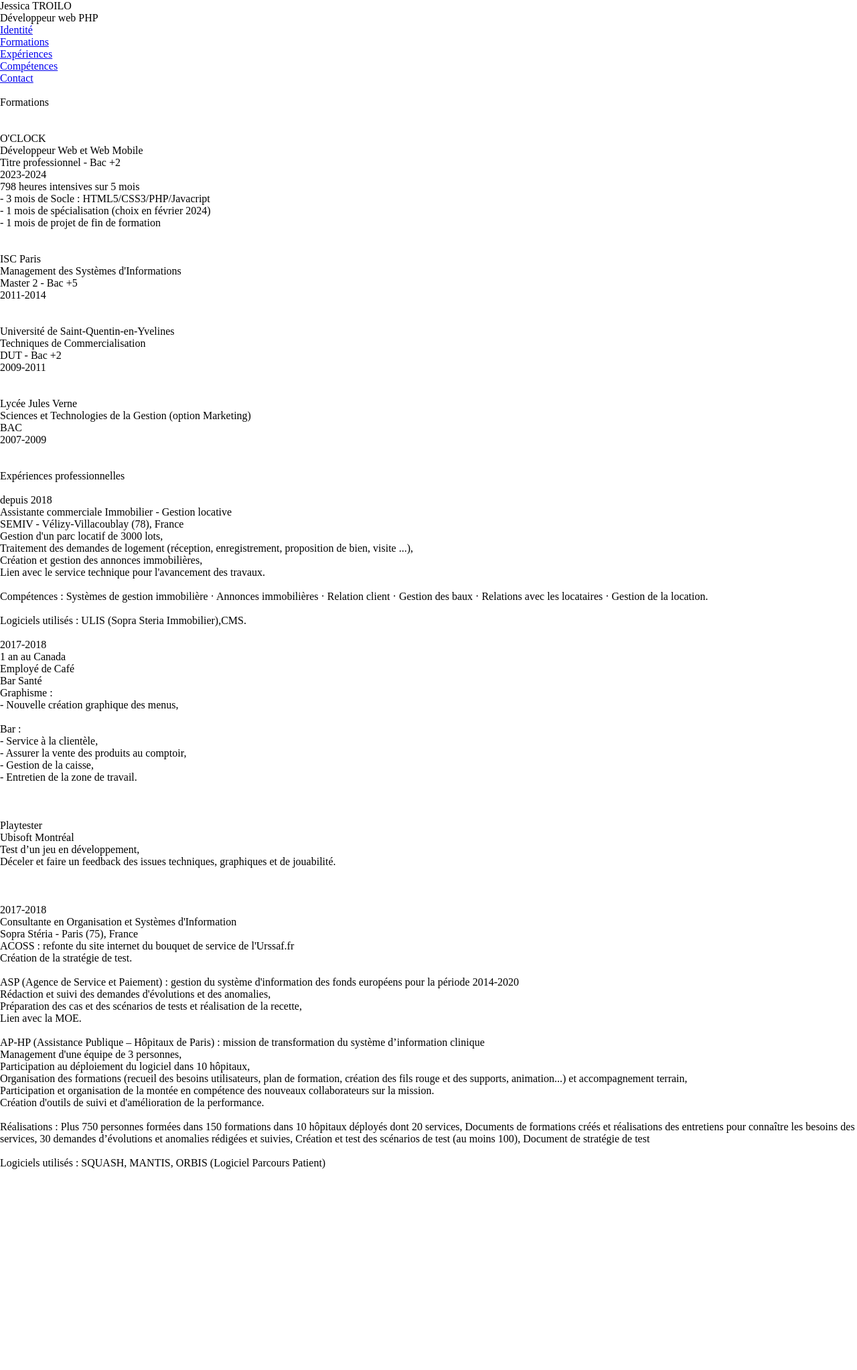
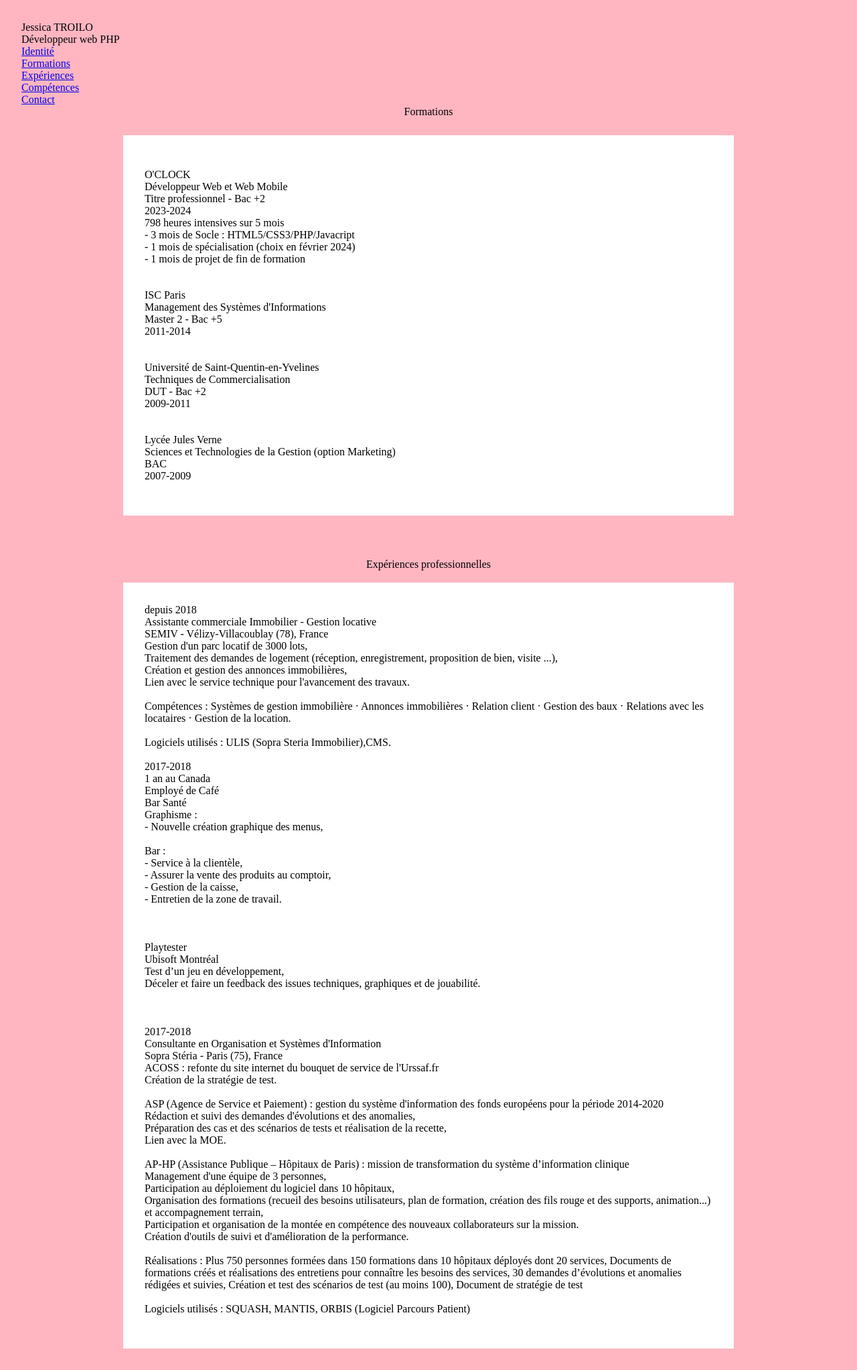
Before and after one commit to jessicatroilo/jessicatroilo.github.io, a PHP site: page /CV/php/index.php in a window 1280 px wide. Shown: the whole page at 67% size. Before the commit the page ends 1746 px from the top, so only its background shows below. Run offline with PHP 8.4, Linux system fonts and the light colour scheme.

Commit message:
HTML /CSS 98

```diff
--- a/css/reset.css
+++ b/css/reset.css
@@ -24,6 +24,7 @@ h5,
 h6 {
     margin:0;
     padding:0;
+
 }
 
 h1,
--- a/css/style.css
+++ b/css/style.css
@@ -1,3 +1,30 @@
-body {
-    border : 2px red;
+#container {
+    background-color : lightpink;
+    display : flex;
+    flex-direction: column;
+    padding : 2em;
+
 }
+
+.main__page {
+    display: flex;
+    flex-direction: column;
+    align-items: center;
+}
+
+.wrapper__education {
+    background-color : white;
+    width: 75%;
+    display : flex;
+    flex-direction: column;
+    padding : 2em;
+    margin : 0.5em 4em 4em;
+}
+
+.wrapper__experience {
+    background-color : white;
+    width: 75%;
+    display : flex;
+    flex-direction: column;
+    padding : 2em;
+}
--- a/php/templates/exp.tpl.php
+++ b/php/templates/exp.tpl.php
@@ -9,6 +9,7 @@ Affichage des données dans le HTML-->
     <img src="" alt="">
     <h3> Expériences professionnelles</h3>
 <br>
+    <div class="wrapper__experience">
         <?php
         foreach ($experience as $experienceKeys => $experienceValue) {
         ?>
@@ -45,10 +46,8 @@ foreach ($experience as $experienceKeys => $experienceValue) {
         </section>
 
         <br>
-
-
         <?php
         } ;
         ?>
-
+    </div>
 </main>
--- a/php/templates/footer.tpl.php
+++ b/php/templates/footer.tpl.php
@@ -1,3 +1,3 @@
-
+      </div>
    </body>
 </html>
--- a/php/templates/form.tpl.php
+++ b/php/templates/form.tpl.php
@@ -4,11 +4,12 @@ les deux fichiers : form.tpl.php et data.php ont été inclue dans index.php
 Données du tableau $education recupérer à l'aide d'un foreach
 Affichage des données dans le HTML-->
 
-<main>
+<main class ="main__page">
 
     <img src="" alt="">
     <h3> Formations</h3>
     <br>
+    <div class = "wrapper__education">
         <?php
         foreach ($education as $educationKeys => $educationValue) {
         ?>
@@ -28,3 +29,4 @@ foreach ($education as $educationKeys => $educationValue) {
         <?php
         };
         ?>
+    </div>
--- a/php/templates/header.tpl.php
+++ b/php/templates/header.tpl.php
@@ -8,7 +8,7 @@
 
 </head>
 <body>
-
+    <div id = "container">
     <header>
             <h1>Jessica TROILO</h1>
             <h2> Développeur web PHP </h2>
```
Lines whose indentation alone changed are shown as unchanged.
